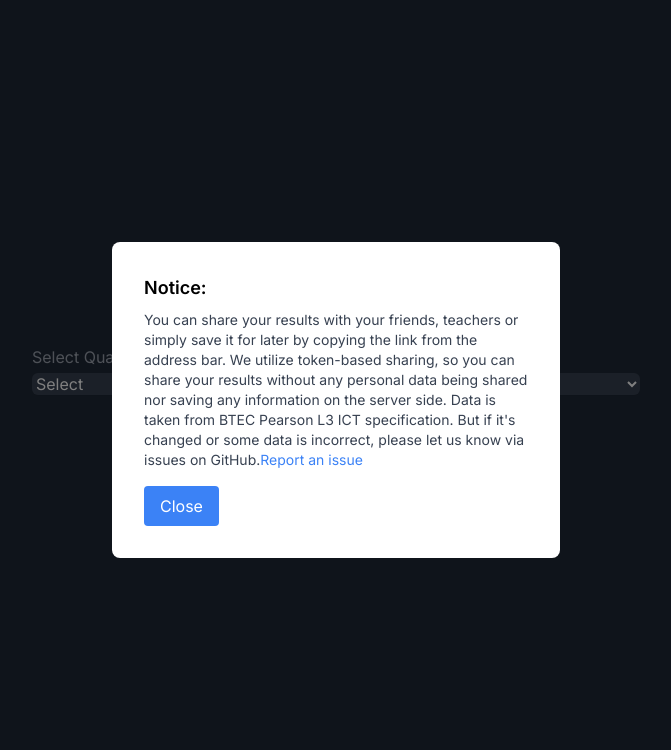
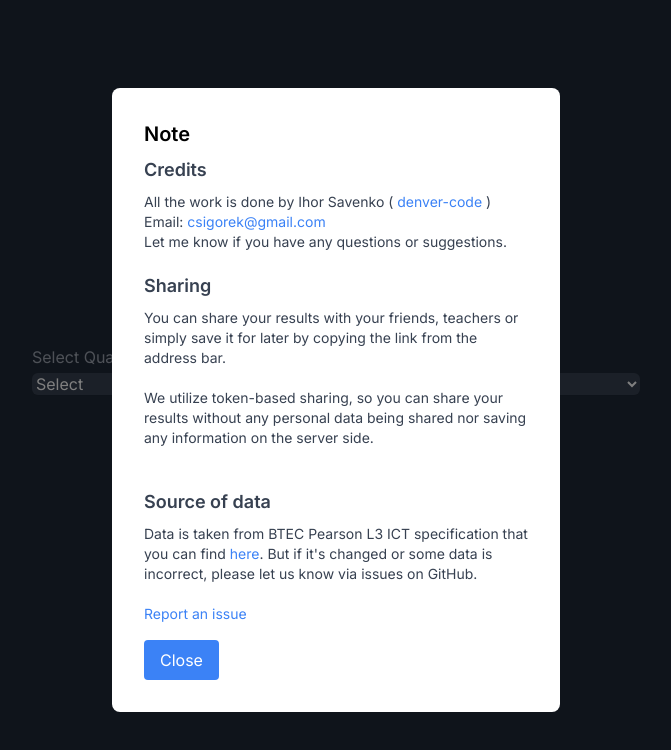
Before and after one commit to denver-code/btecpictcalculator, a Next.js app: page / in a window 1280 px wide. Shown: the top 750 px of the page, without its empty margins (304-975 px from the left). Built offline with nearby package versions, Linux system fonts and the light colour scheme.

Commit message:
upd note text

```diff
--- a/src/app/noticeBox.js
+++ b/src/app/noticeBox.js
@@ -13,12 +13,32 @@ const NoticeBox = () => {
         <div className="bg-black bg-opacity-50 absolute inset-0"></div>
         <div className="bg-white rounded-lg p-8 max-w-md relative z-50">
           <div className="mb-4">
-            <h2 className="text-lg font-semibold mb-2">Notice:</h2>
+            <h2 className="text-xl font-semibold mb-2">Note</h2>
+
             <p className="text-sm text-gray-700">
+              <h3 className="text-lg font-semibold mb-2">Credits</h3>
+              All the work is done by Ihor Savenko ( <a href="https://github.com/denver-code" className="text-blue-500 hover:underline">
+                denver-code
+                </a> )
+                <br />
+                Email: <a href="mailto:csigorek@gmail.com" className="text-blue-500 hover:underline">
+                  csigorek@gmail.com
+                </a>
+                <br />
+                Let me know if you have any questions or suggestions.
+               <br /><br />
+                <h3 className="text-lg font-semibold mb-2">Sharing</h3>
               You can share your results with your friends, teachers or simply save it for later by copying the link
-              from the address bar. We utilize token-based sharing, so you can share your results without any personal
-              data being shared nor saving any information on the server side. Data is taken from BTEC Pearson L3 ICT
-              specification. But if it's changed or some data is incorrect, please let us know via issues on GitHub.
+              from the address bar.
+              <br /> <br />
+              We utilize token-based sharing, so you can share your results without any personal
+              data being shared nor saving any information on the server side.  <br />
+               <br /> <br />
+                <h3 className="text-lg font-semibold mb-2">Source of data</h3>
+              Data is taken from BTEC Pearson L3 ICT specification that you can find  <a href="https://github.com/denver-code/btecpictcalculator/blob/main/specification-pearson-btec-level-3-national-extended-certificate-in-information-technology.pdf" className="text-blue-500 hover:underline">
+               here
+                </a>. But if it's changed or some data is incorrect, please let us know via issues on GitHub.
+               <br /> <br />
               <a href="https://github.com/denver-code/btecpictcalculator/issues" className="text-blue-500 hover:underline">
                 Report an issue
                 </a>
```
